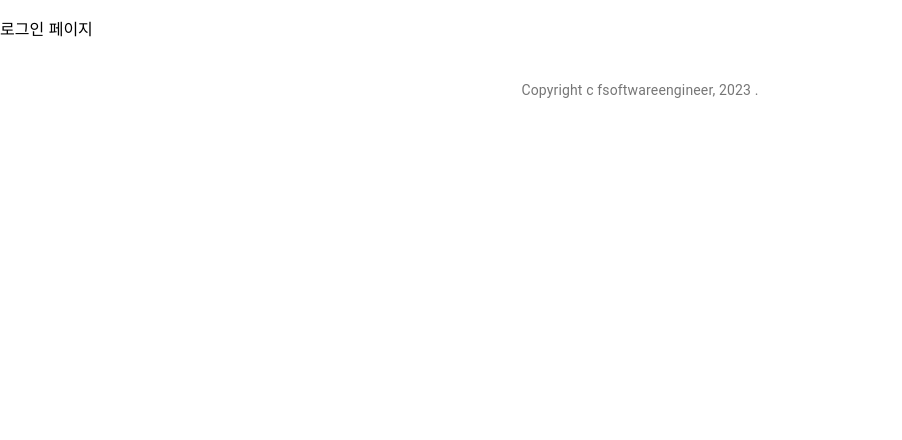
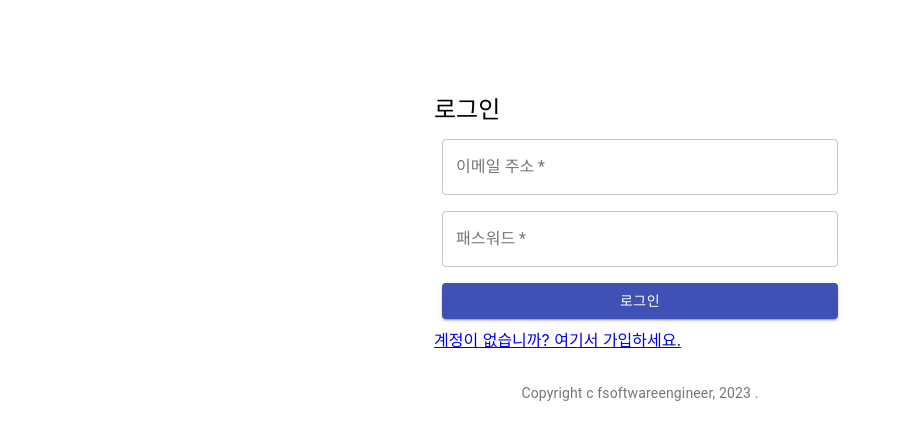
Before and after one commit to mackerel0818/react-todolist, a React (Create React App) app in the folder todo-react-app/: page /login in a window 1280 px wide. Shown: the top 440 px of the page, without its empty margins (0-902 px from the left). Built offline with nearby package versions, Linux system fonts and the light colour scheme.

Commit message:
update: auth

```diff
--- a/todo-react-app/src/App.jsx
+++ b/todo-react-app/src/App.jsx
@@ -5,10 +5,19 @@ import {
   useQuery,
   useMutation,
 } from "react-query";
-import { Paper, List, Container } from "@material-ui/core";
+import {
+  Paper,
+  List,
+  Container,
+  AppBar,
+  Toolbar,
+  Grid,
+  Typography,
+  Button,
+} from "@material-ui/core";
 import AddTodo from "./components/AddTodo";
 import Todo from "./components/Todo";
-import { call } from "./service/ApiService";
+import { call, signout } from "./service/ApiService";
 import Loading from "./components/ui/Loading";
 
 const queryClient = new QueryClient();
@@ -75,14 +84,44 @@ function App() {
     </Paper>
   );
 
+  const navigationBar = (
+    <AppBar position="static">
+      <Toolbar>
+        <Grid justify="space-between" container>
+          <Grid item>
+            <Typography variant="h6">오늘의 할일</Typography>
+          </Grid>
+          <Grid item>
+            <Button color="inherit" onClick={signout}>
+              logout
+            </Button>
+          </Grid>
+        </Grid>
+      </Toolbar>
+    </AppBar>
+  );
+
+  const todoListPage = (
+    <div>
+      {navigationBar}
+      <Container maxWidth="md">
+        <AddTodo add={handleAdd} />
+        <div className="TodoList">{todoItems}</div>
+      </Container>
+    </div>
+  );
+
+  const loadingPage = <Loading />;
+  let content = loadingPage;
+
+  if (!isLoading) {
+    content = todoListPage;
+  }
+
   return (
     <div className="App">
-      <Container maxWidth="md">
-        <AddTodo add={handleAdd} items={items || []} />
-        {isLoading && <Loading />}
-        {error && <p>{error}</p>}
-        <div className="TodoList">{todoItems}</div>
-      </Container>
+      {error && <p>{error}</p>}
+      {content}
     </div>
   );
 }
--- a/todo-react-app/src/pages/Login.jsx
+++ b/todo-react-app/src/pages/Login.jsx
@@ -1,5 +1,68 @@
+import {
+  Button,
+  Container,
+  Grid,
+  TextField,
+  Typography,
+} from "@material-ui/core";
 import React from "react";
+import { Link } from "react-router-dom";
+import { signin } from "../service/ApiService";
 
 export default function Login() {
-  return <p>로그인 페이지</p>;
+  const handleSubmit = (e) => {
+    e.preventDefault();
+    const data = new FormData(e.target);
+    const email = data.get("email");
+    const password = data.get("password");
+
+    signin({ email: email, password: password });
+  };
+
+  return (
+    <Container component="main" maxWidth="xs" style={{ marginTop: "8%" }}>
+      <Grid container spacing={2}>
+        <Typography component="h1" variant="h5" style={{ marginBottom: "3%" }}>
+          로그인
+        </Typography>
+      </Grid>
+      <form noValidate onSubmit={handleSubmit}>
+        <Grid container spacing={2}>
+          <Grid item xs={12}>
+            <TextField
+              variant="outlined"
+              required
+              fullWidth
+              id="email"
+              label="이메일 주소"
+              name="email"
+              autoComplete="email"
+            />
+          </Grid>
+
+          <Grid item xs={12}>
+            <TextField
+              variant="outlined"
+              required
+              fullWidth
+              id="password"
+              label="패스워드"
+              name="password"
+              autoComplete="password"
+            />
+          </Grid>
+
+          <Grid item xs={12}>
+            <Button type="submit" fullWidth variant="contained" color="primary">
+              로그인
+            </Button>
+          </Grid>
+
+          <Link href="/signup" variant="body2">
+            <Grid item>계정이 없습니까? 여기서 가입하세요. </Grid>
+          </Link>
+        </Grid>
+      </form>
+    </Container>
+  );
 }
--- /dev/null
+++ b/todo-react-app/src/pages/SignUp.jsx
@@ -0,0 +1,92 @@
+import React from "react";
+import {
+  Button,
+  TextField,
+  Link,
+  Grid,
+  Container,
+  Typography,
+} from "@material-ui/core";
+import { signup } from "../service/ApiService";
+
+export default function SignUp() {
+  const handleSubmit = (e) => {
+    e.preventDefault();
+    const data = new FormData(e.target);
+    const username = data.get("username");
+    const email = data.get("email");
+    const password = data.get("password");
+    console.log(username, email, password);
+    signup({ email: email, username: username, password: password }).then(
+      (response) => {
+        window.location.href = "/login";
+      }
+    );
+  };
+
+  return (
+    <Container component="main" maxWidth="xs" style={{ marginTop: "8%" }}>
+      <form noValidate onSubmit={handleSubmit}>
+        <Grid container spacing={2}>
+          <Grid item xs={12}>
+            <Typography component="h1" variant="h5">
+              계정 생성
+            </Typography>
+          </Grid>
+
+          <Grid item xs={12}>
+            <TextField
+              autoComplete="username"
+              name="username"
+              variant="outlined"
+              required
+              fullWidth
+              id="username"
+              label="사용자 이름"
+              autoFocus
+            />
+          </Grid>
+
+          <Grid item xs={12}>
+            <TextField
+              autoComplete="email"
+              name="email"
+              variant="outlined"
+              required
+              fullWidth
+              id="email"
+              label="이메일 주소"
+              autoFocus
+            />
+          </Grid>
+
+          <Grid item xs={12}>
+            <TextField
+              autoComplete="current-password"
+              name="password"
+              variant="outlined"
+              required
+              fullWidth
+              id="password"
+              label="패스워드"
+              autoFocus
+            />
+          </Grid>
+
+          <Grid item xs={12}>
+            <Button type="submit" fullWidth variant="contained" color="primary">
+              계정생성
+            </Button>
+          </Grid>
+        </Grid>
+        <Grid container justify="flex-end">
+          <Grid item>
+            <Link href="/login" variant="body2">
+              이미 계정이 있습니까? 로그인 하세요.
+            </Link>
+          </Grid>
+        </Grid>
+      </form>
+    </Container>
+  );
+}
--- a/todo-react-app/src/router/AppRouter.jsx
+++ b/todo-react-app/src/router/AppRouter.jsx
@@ -4,6 +4,7 @@ import { BrowserRouter, Routes, Route } from "react-router-dom";
 import Box from "@material-ui/core/Box";
 import Typography from "@material-ui/core/Typography";
 import Login from "../pages/Login";
+import SignUp from "../pages/SignUp";
 
 export default function AppRouter() {
   return (
@@ -11,6 +12,7 @@ export default function AppRouter() {
       <div>
         <Routes>
           <Route path="/login" element={<Login />} />
+          <Route path="/signup" element={<SignUp />} />
           <Route path="/" element={<App />} />
         </Routes>
       </div>
--- a/todo-react-app/src/service/ApiService.js
+++ b/todo-react-app/src/service/ApiService.js
@@ -1,10 +1,17 @@
 import { API_BASE_URL } from "../app-config";
+const ACCESS_TOKEN = "ACCESS_TOKEN";
 
 export async function call(api, method, request) {
+  let headers = new Headers({
+    "Content-Type": "application/json",
+  });
+  const accessToken = localStorage.getItem(ACCESS_TOKEN);
+  if (accessToken) {
+    headers.append("Authorization", "Bearer " + accessToken);
+  }
+
   let options = {
-    headers: new Headers({
-      "Content-Type": "application/json", //
-    }),
+    headers: headers,
     url: API_BASE_URL + api,
     method: method,
   };
@@ -21,10 +28,44 @@ export async function call(api, method, request) {
       })
     )
     .catch((error) => {
+      console.log("Oops!");
       console.log(error.status);
+      console.log("Ooops!");
       if (error.status === 403) {
         window.location.href = "/login";
       }
       return Promise.reject(error);
     });
 }
+
+export function signin(userDTO) {
+  return call("/auth/signin", "POST", userDTO).then((response) => {
+    if (response.token) {
+      localStorage.setItem(ACCESS_TOKEN, response.token);
+      window.location.href = "/";
+    }
+  });
+}
+
+export function signup(userDTO) {
+  return call("/auth/signup", "POST", userDTO)
+    .then((response) => {
+      if (response.id) {
+        window.location.href = "/";
+      }
+    })
+    .catch((error) => {
+      console.log("Oops!");
+      console.log(error.status);
+      console.log("Ooops!");
+      if (error.status === 403) {
+        window.location.href = "/auth/signup";
+      }
+      return Promise.reject(error);
+    });
+}
+
+export function signout() {
+  localStorage.setItem(ACCESS_TOKEN, null);
+  window.location.href = "/";
+}
```
